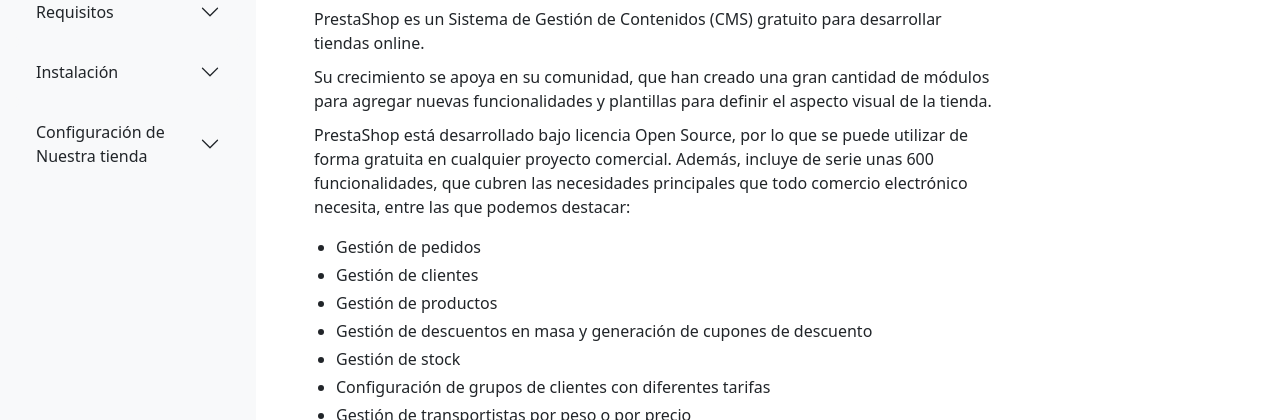
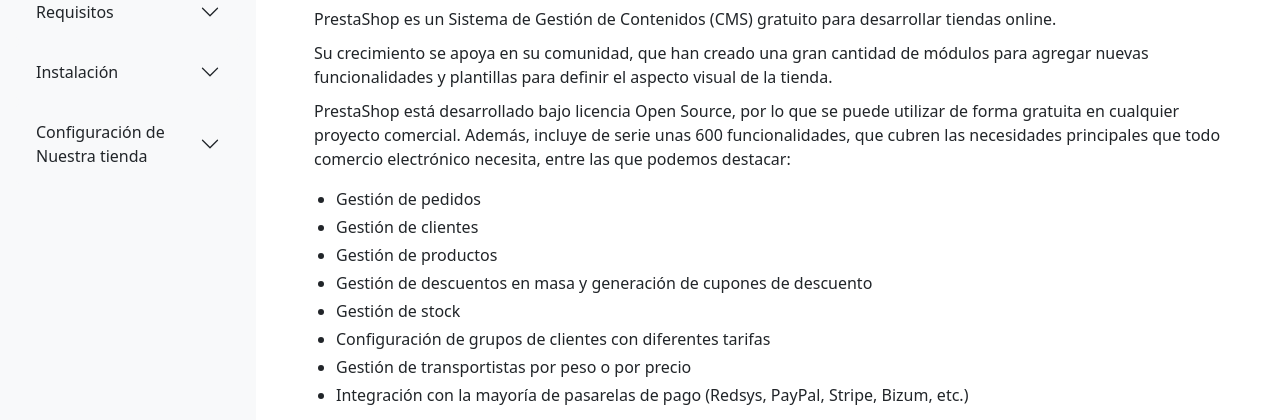
Before and after one commit to SaraCS21/manual_prestashop, a plain HTML site: page index.html in a window 1280 px wide. Shown: the part 185-605 px from the top of the page. Drawn offline with nearby package versions, Linux system fonts and the light colour scheme.

Commit message:
Change p max width

```diff
--- a/css/style.css
+++ b/css/style.css
@@ -6,7 +6,6 @@
 
 p{
     margin: 10px;
-    max-width: 75ch;
 }
 
 h1, h2, h4, h6{
```
